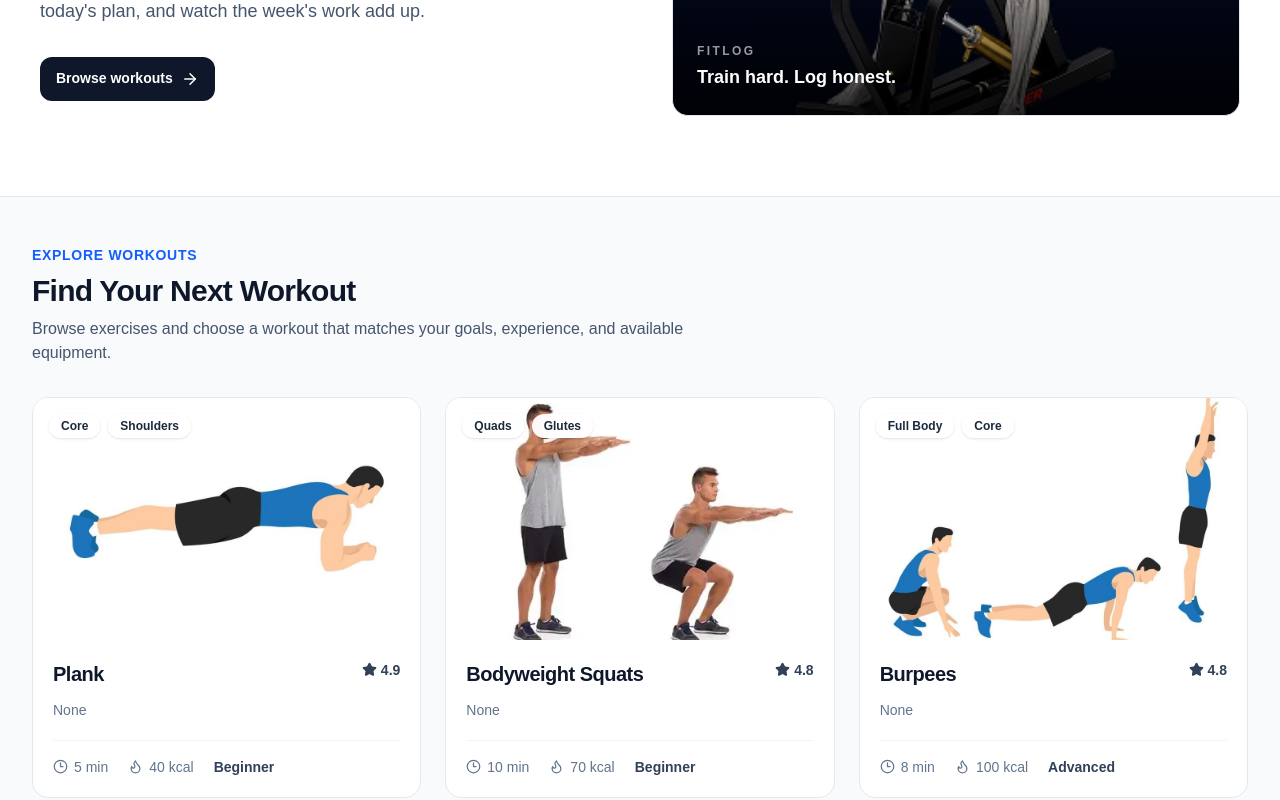
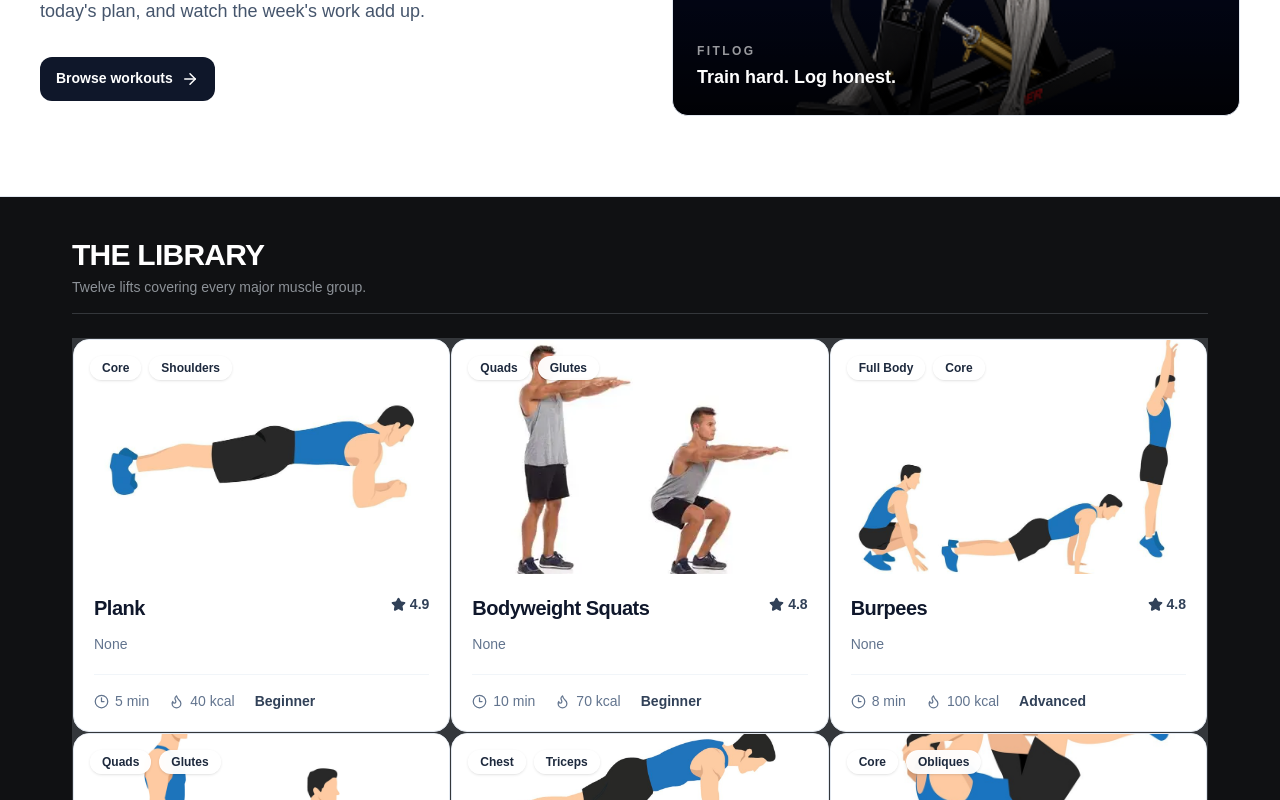
Before and after one commit to afiaafia/b14-a6-fit-log, a Next.js app: page / in a window 1280 px wide. Shown: the part 456-1256 px from the top of the page. Built offline with nearby package versions, Linux system fonts and the light colour scheme.

Commit message:
fix: match home library structure

```diff
--- a/src/app/page.tsx
+++ b/src/app/page.tsx
@@ -47,45 +47,46 @@ export default function Home() {
   }, [workouts]);
 
   return (
-    <main className="min-h-screen bg-slate-50">
+    <main className="min-h-screen bg-[#101113] text-white">
       <Hero image="/images/hero/banner.png" />
 
-      <section className="mx-auto max-w-7xl px-4 py-12 sm:px-6 lg:px-8">
-        <div className="mb-8">
-          <p className="mb-2 text-sm font-semibold uppercase tracking-wider text-blue-600">
-            Explore workouts
-          </p>
-
-          <h2 className="text-3xl font-bold tracking-tight text-slate-900">
-            Find Your Next Workout
+      <section
+        id="library"
+        className="mx-auto max-w-[1200px] px-4 py-10 sm:px-6 lg:px-8"
+      >
+        <div className="mb-6 border-b border-[#34373b] pb-4">
+          <h2 className="text-2xl font-black uppercase tracking-tight text-white sm:text-3xl">
+            The Library
           </h2>
 
-          <p className="mt-2 max-w-2xl text-slate-600">
-            Browse exercises and choose a workout that matches your goals,
-            experience, and available equipment.
+          <p className="mt-1 text-sm text-[#8d9298]">
+            Twelve lifts covering every major muscle group.
           </p>
         </div>
 
         {loading && (
-          <div className="flex min-h-80 items-center justify-center rounded-2xl bg-white">
-            <p className="text-slate-500">Loading workouts...</p>
+          <div className="flex min-h-80 items-center justify-center border border-[#34373b] bg-[#17191c]">
+            <div className="flex flex-col items-center gap-4">
+              <div className="h-8 w-8 animate-spin rounded-full border-2 border-[#ccff00] border-t-transparent" />
+              <p className="text-sm text-[#8d9298]">Loading workouts...</p>
+            </div>
           </div>
         )}
 
         {!loading && error && (
-          <div className="rounded-2xl border border-red-200 bg-red-50 p-6 text-center">
-            <p className="font-medium text-red-700">{error}</p>
+          <div className="border border-red-500/30 bg-red-500/10 p-6 text-center">
+            <p className="font-medium text-red-400">{error}</p>
           </div>
         )}
 
         {!loading && !error && sortedWorkouts.length === 0 && (
-          <div className="rounded-2xl bg-white p-10 text-center">
-            <p className="text-slate-500">No workouts found.</p>
+          <div className="border border-[#34373b] bg-[#17191c] p-10 text-center">
+            <p className="text-[#8d9298]">No workouts found.</p>
           </div>
         )}
 
         {!loading && !error && sortedWorkouts.length > 0 && (
-          <div className="grid gap-6 sm:grid-cols-2 lg:grid-cols-3">
+          <div className="grid grid-cols-1 gap-px overflow-hidden border border-[#34373b] bg-[#34373b] sm:grid-cols-2 lg:grid-cols-3">
             {sortedWorkouts.map((workout) => (
               <WorkoutCard key={workout.id} workout={workout} />
             ))}
```
